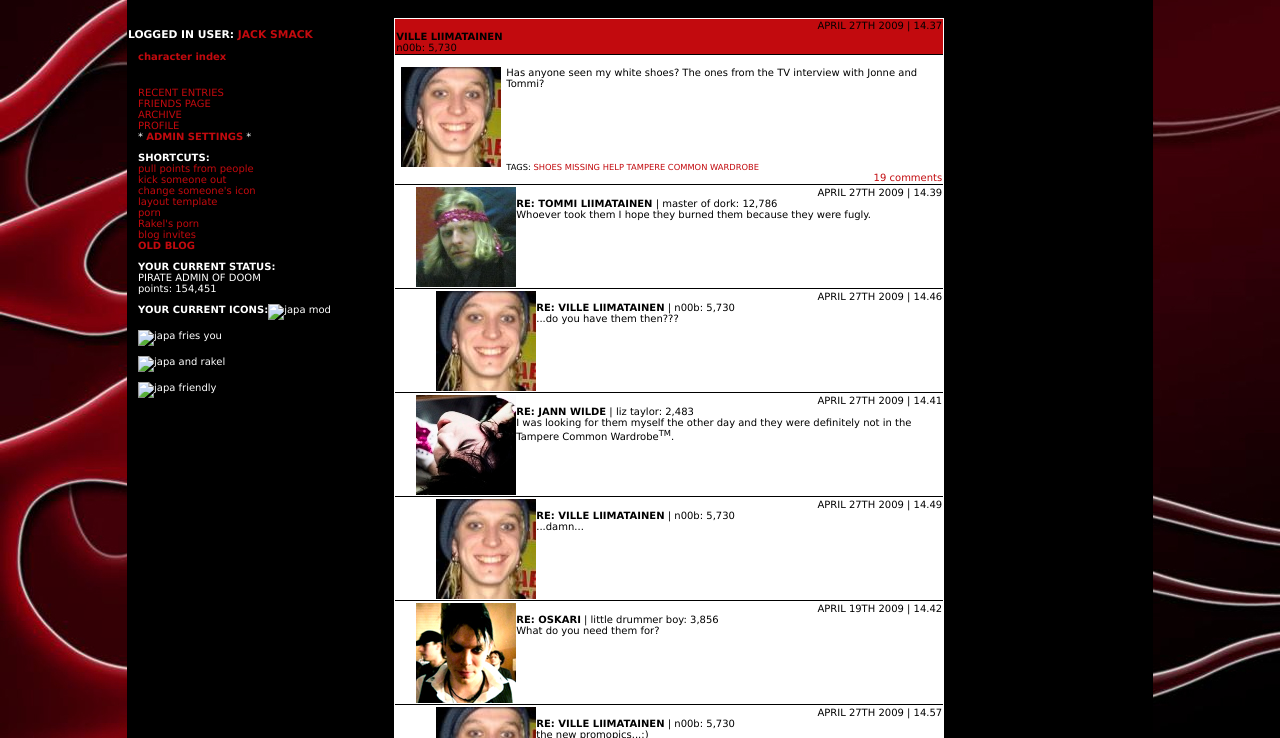
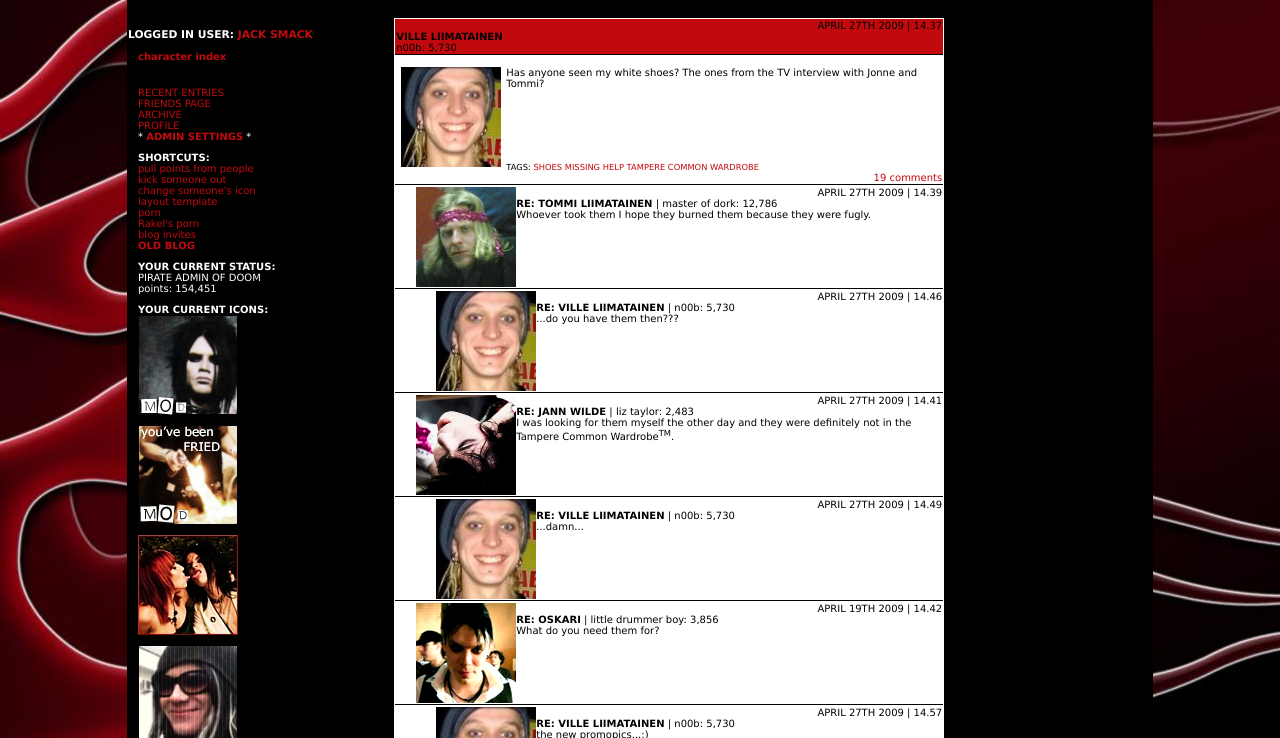
Before and after one commit to nerakrose/treblogsequel, a plain HTML site: page post 12.html in a window 1280 px wide. Shown: the part 62-800 px from the top of the page. Drawn offline with Linux system fonts and the light colour scheme.

Commit message:
Update post 12.html

```diff
--- a/post 12.html
+++ b/post 12.html
@@ -28,7 +28,7 @@ body {
   <div id="sidebar1">
     <h6>LOGGED IN USER: <a href="" >JACK SMACK</a>
     <br />
-      <p><a href="../tampere weblog/character index.html">character index</a></p></h6>
+      <p><a href="character index.html">character index</a></p></h6>
     <p><a href="">RECENT ENTRIES</a><br />
       <a href="">FRIENDS PAGE</a><br />
       <a href="">ARCHIVE</a><br />
@@ -47,10 +47,10 @@ body {
     <p><b>YOUR CURRENT STATUS:</b><br />
       PIRATE ADMIN OF DOOM<br />
       points: 154,451 </p>
-    <p><b>YOUR CURRENT ICONS:</b><img src="../tampere weblog/tre weblog images/japa mod.jpg" width="100" height="100" alt="japa mod" /></p>
-    <p><img src="../tampere weblog/tre weblog images/japa fried mod.jpg" width="100" height="100" alt="japa fries you" /></p>
-    <p><img src="../tampere weblog/tre weblog images/japa+rakel.jpg" width="100" height="100" alt="japa and rakel" /></p>
-    <p><img src="../tampere weblog/tre weblog images/japa friendly.jpg" width="100" height="100" alt="japa friendly" /><!-- end #sidebar1 -->
+    <p><b>YOUR CURRENT ICONS:</b><img src="tre weblog images/japa mod.jpg" width="100" height="100" alt="japa mod" /></p>
+    <p><img src="tre weblog images/japa fried mod.jpg" width="100" height="100" alt="japa fries you" /></p>
+    <p><img src="tre weblog images/japa+rakel.jpg" width="100" height="100" alt="japa and rakel" /></p>
+    <p><img src="tre weblog images/japa friendly.jpg" width="100" height="100" alt="japa friendly" /><!-- end #sidebar1 -->
       <!-- end #sidebar1 -->
   </p></div>
   <div id="mainContent">
```
